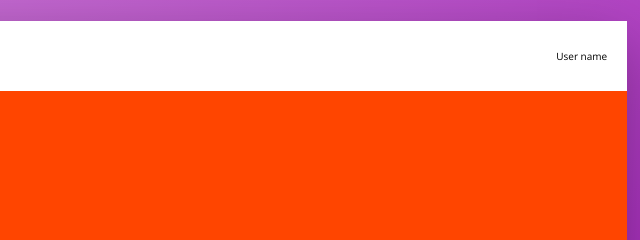
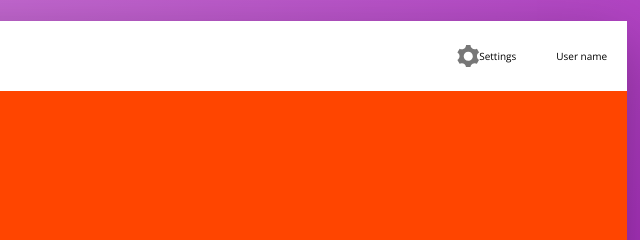
Before and after one commit to SDBowen/circle-gps-dashboard-mockup, a website: page dashboard/index.html in a window 1280 px wide. Shown: the top 240 px of the page, 640-1280 px from the left. Drawn offline with nearby package versions, Linux system fonts and the light colour scheme.

Commit message:
Add Setting to user navbar

```diff
--- a/dashboard/index.html
+++ b/dashboard/index.html
@@ -16,11 +16,19 @@
       href="css/style.css"
     />
   </head>
+
   <body>
     <div class="container">
       <header class="header">
         <img src="#" alt="Circle GPS logo" class="logo" />
+
         <nav class="user-nav">
+          <div class="user-nav__icon-box">
+            <svg class="user-nav__icon">
+              <use xlink:href="img/symbol.svg#icon-cog"></use>
+            </svg>
+            <span class="user-nav__settings">Settings</span>
+          </div>
           <div class="user-nav__user">
             <span class="user-nav__user-name">User name</span>
           </div>
--- a/dashboard/sass/_components.scss
+++ b/dashboard/sass/_components.scss
@@ -8,22 +8,33 @@
 // ////////////////////////////
 // USER NAVIGATION
 .user-nav {
+  display: flex;
   align-self: stretch;
-
-  display: flex;
   align-items: center;
 
-  &__user {
+  & > * {
     padding: 0 2rem;
     cursor: pointer;
     height: 100%;
-
     display: flex;
     align-items: center;
   }
 
-  &__user:hover {
+  & > div:hover {
     background-color: var(--color-grey-light-2);
+  }
+
+  &__icon-box {
+    position: relative;
+  }
+
+  &__icon {
+    height: 2.25rem;
+    width: 2.25rem;
+    fill: var(--color-grey-dark-2);
+  }
+
+  &__user {
   }
 }
 
```
Also changed, not shown: dashboard/css/style.css.
